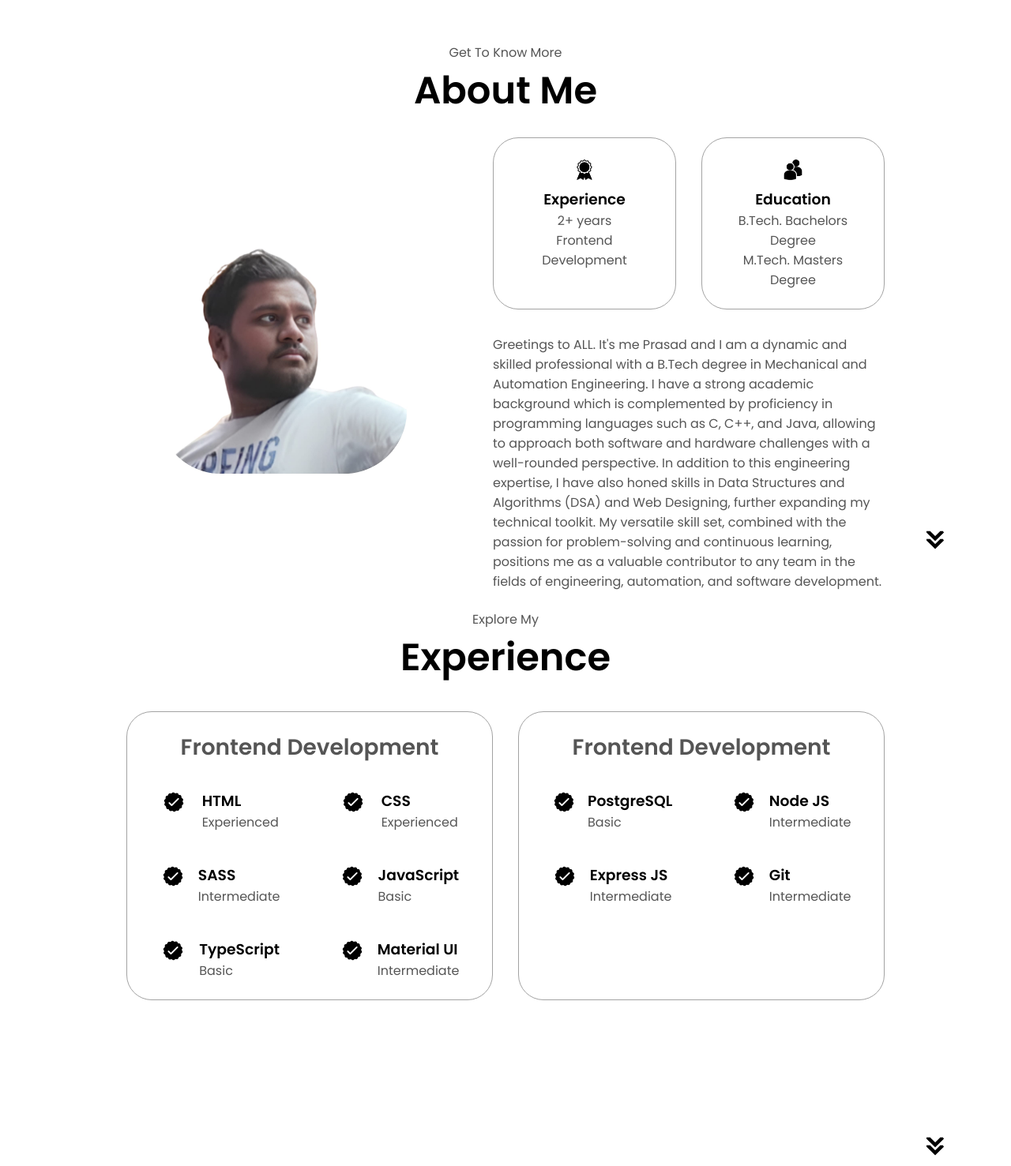
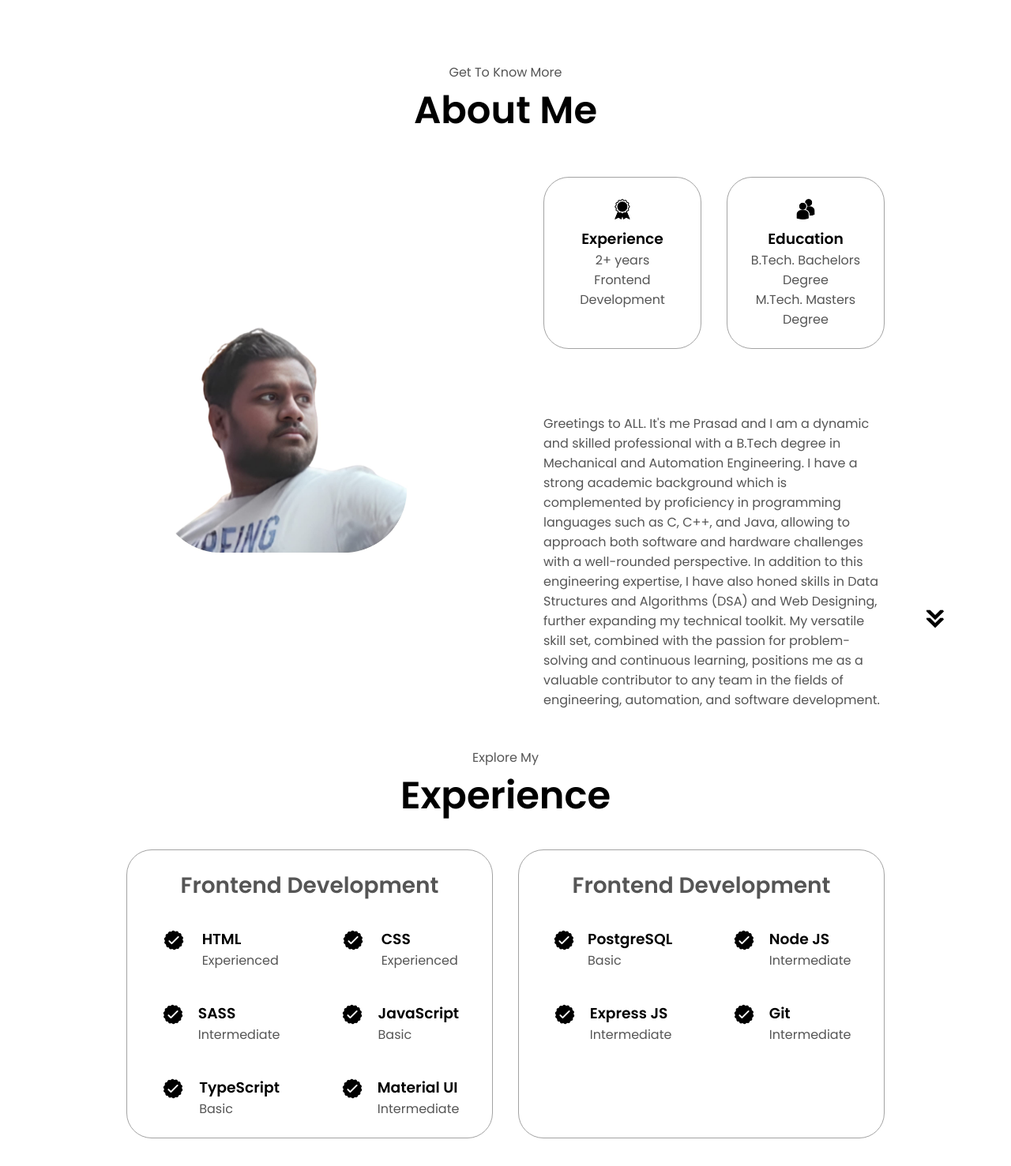
Before and after one commit to RPrasad225/MyPortfolio, a plain HTML site: page index.html in a window 1280 px wide. Shown: the part 924-2401 px from the top of the page at 79% size. Drawn offline with Linux system fonts and the light colour scheme.

Commit message:
Update index.html

```diff
--- a/index.html
+++ b/index.html
@@ -47,7 +47,7 @@
         <div class="btn-container">
           <button
             class="btn btn-color-2"
-            onclick="window.open('./assets/resume-example.pd')"
+            onclick="window.open('./resume-example.pdf')"
           >
             Download CV
           </button>
@@ -72,8 +72,8 @@
       </div>
     </section>
     <section id="about">
-      <p class="section__text__p1"><br><br>Get To Know More<br></p>
-      <h1 class="title">About Me</h1>
+      <p class="section__text__p1"><br><br><br>Get To Know More</p>
+      <h1 class="title">About Me</h1> <br><br><br>
       <div class="section-container">
         <div class="section__pic-container">
           <img
@@ -81,7 +81,7 @@
             alt="Profile picture"
             class="about-pic"
           />
-        </div>
+        </div> <br><br>
         <div class="about-details-container">
           <div class="about-containers">
             <div class="details-container">
@@ -103,7 +103,7 @@
               <p>B.Tech. Bachelors Degree<br />M.Tech. Masters Degree</p>
             </div>
           </div>
-          <div class="text-container">
+          <div class="text-container"> <br><br>
             <p>
                 Greetings to ALL. It's me Prasad and I am a dynamic and skilled professional with a
                 B.Tech degree in Mechanical and Automation Engineering. I have a strong academic
@@ -124,7 +124,7 @@
         onclick="location.href='./#experience'"
       />
     </section>
-    <section id="experience">
+    <section id="experience"> <br><br><br>
       <p class="section__text__p1">Explore My</p>
       <h1 class="title">Experience</h1>
       <div class="experience-details-container">
```
